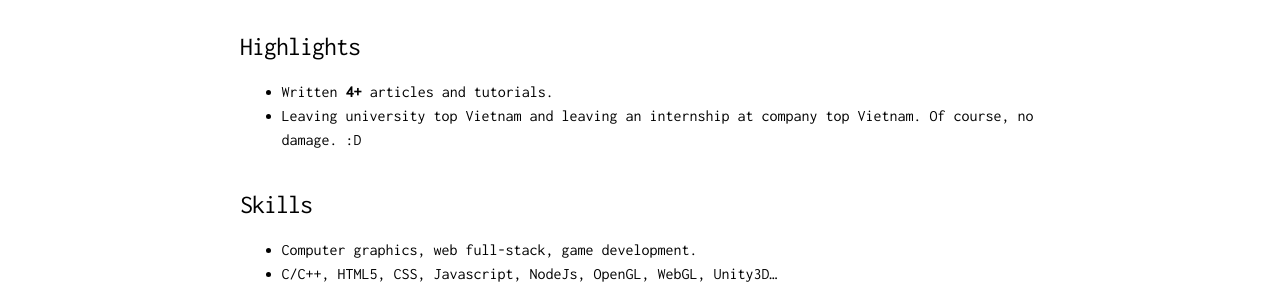
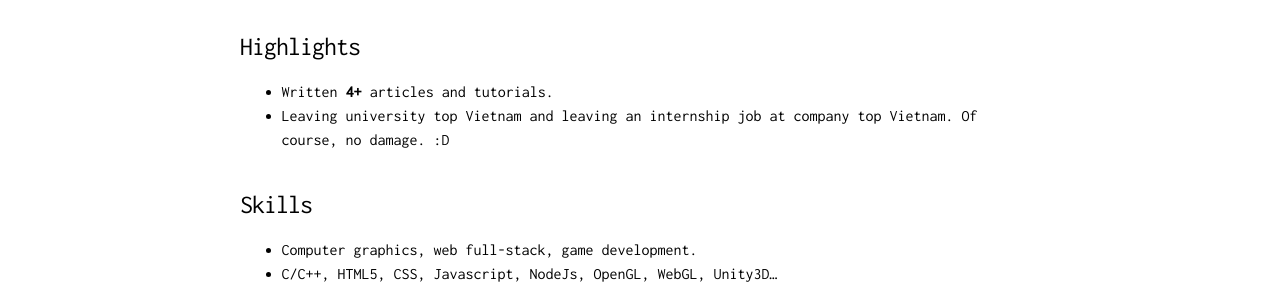
Before and after one commit to x3pi/x3pi.github.io, a Jekyll site: the page built from _posts/2018-11-26-phan-van-phuc.md, in a window 1280 px wide. Shown: the part 477-777 px from the top of the page. Built offline with Jekyll 4.4.1, drawn with Linux system fonts in a browser that asks for light colours; nearby versions of some CDN libraries; comment, search, counter and statistics services are not loaded.

Commit message:
Update from Forestry.io - Updated phan-van-phuc.md

```diff
--- a/_posts/2018-11-26-phan-van-phuc.md
+++ b/_posts/2018-11-26-phan-van-phuc.md
@@ -19,7 +19,7 @@
 ### Highlights
 
 * Written **4+** articles and tutorials.
-* Leaving university top Vietnam and leaving an internship at company top Vietnam. Of course, no damage. :D
+* Leaving university top Vietnam and leaving an internship job at company top Vietnam. Of course, no damage. :D
 
 ### Skills
 
```
